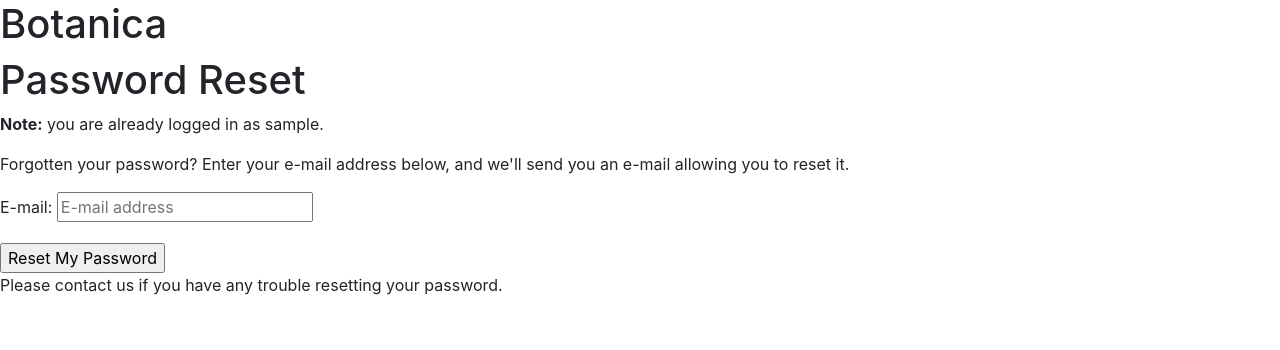
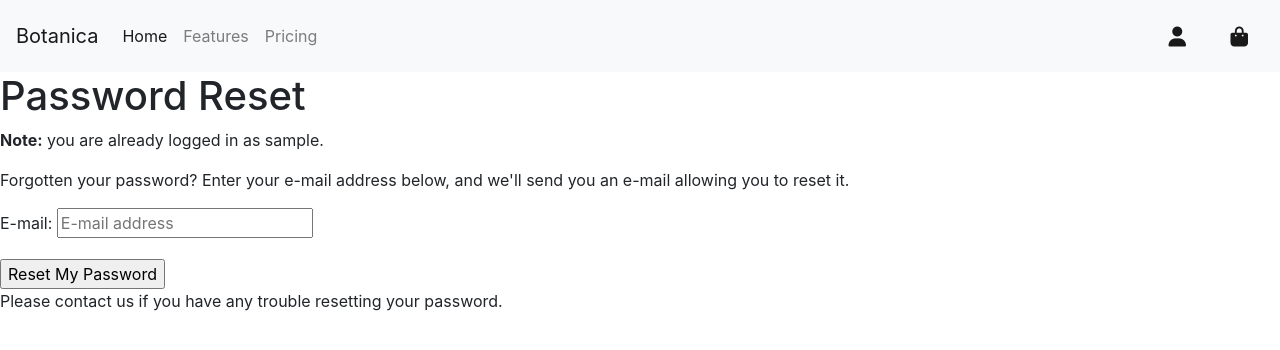
Before and after one commit to meganw22/botanica, a Django app: page /accounts/password/reset/ in a window 1280 px wide. Shown: the top 350 px of the page. Run offline with Django 3.2, Linux system fonts and the light colour scheme; the visitor is signed in with stand-in values (Sample User, id 1); some libraries are stand-ins or nearby versions.

Commit message:
Addition of nav bar

```diff
--- a/botanica/settings.py
+++ b/botanica/settings.py
@@ -136,8 +136,9 @@ USE_TZ = True
 # https://docs.djangoproject.com/en/3.2/howto/static-files/
 
 STATIC_URL = '/static/'
+STATICFILES_DIRS = (os.path.join(BASE_DIR, 'static'),)
 
-# Default primary key field type
-# https://docs.djangoproject.com/en/3.2/ref/settings/#default-auto-field
+MEDIA_URL = '/media/'
+MEDIA_ROOT = os.path.join(BASE_DIR, 'media')
 
 DEFAULT_AUTO_FIELD = 'django.db.models.BigAutoField'
--- /dev/null
+++ b/static/css/base.css
@@ -0,0 +1,13 @@
+/* ----------------------------------------Nav bar  */
+
+.dropdown-toggle::after {
+    display: none;
+}
+
+li {
+    list-style: none;
+}
+
+.navbar {
+    background-color: bisque;
+}
--- a/templates/base.html
+++ b/templates/base.html
@@ -1,3 +1,5 @@
+{% load static %}
+
 <!doctype html>
 <html lang="en">
 
@@ -16,12 +18,15 @@
     {% endblock %}
 
     {% block extra_css %}
+    <script src="https://kit.fontawesome.com/953780aa69.js" crossorigin="anonymous"></script>
+    <link rel="stylesheet" href="{% static 'css/base.css' %}">
     {% endblock %}
 
     {% block corejs %}
     <script src="https://code.jquery.com/jquery-3.4.1.slim.min.js" integrity="sha384-J6qa4849blE2+poT4WnyKhv5vZF5SrPo0iEjwBvKU7imGFAV0wwj1yYfoRSJoZ+n" crossorigin="anonymous"></script>
     <script src="https://cdn.jsdelivr.net/npm/popper.js@1.16.0/dist/umd/popper.min.js" integrity="sha384-Q6E9RHvbIyZFJoft+2mJbHaEWldlvI9IOYy5n3zV9zzTtmI3UksdQRVvoxMfooAo" crossorigin="anonymous"></script>
     <script src="https://stackpath.bootstrapcdn.com/bootstrap/4.4.1/js/bootstrap.min.js" integrity="sha384-wfSDF2E50Y2D1uUdj0O3uMBJnjuUD4Ih7YwaYd1iqfktj0Uod8GCExl3Og8ifwB6" crossorigin="anonymous"></script>
+
     {% endblock %}
 
     {% block extra_js %}
@@ -31,12 +36,63 @@
 </head>
 
 <body>
-    <h1>Botanica</h1>
     <header class="container-fluid fixed-top"></header>
+    <nav class="navbar navbar-expand-lg navbar-light bg-light">
+        <a class="navbar-brand" href="#">Botanica</a>
+        <button class="navbar-toggler" type="button" data-toggle="collapse" data-target="#navbarText" aria-controls="navbarText" aria-expanded="false" aria-label="Toggle navigation">
+            <span class="navbar-toggler-icon"></span>
+        </button>
+        <div class="collapse navbar-collapse" id="navbarText">
+            <ul class="navbar-nav mr-auto">
+            <li class="nav-item active">
+                <a class="nav-link" href="#">Home <span class="sr-only">(current)</span></a>
+            </li>
+            <li class="nav-item">
+                <a class="nav-link" href="#">Features</a>
+            </li>
+            <li class="nav-item">
+                <a class="nav-link" href="#">Pricing</a>
+            </li>
+            </ul>
+            <span class="navbar-text">
+                <ul class="list-inline list-unstyled text-center text-lg-right my-0">
+                    <li class="list-inline-item dropdown">
+                        <a class="text-black nav-link" href="#" id="user-options" data-toggle="dropdown" aria-haspopup="true" aria-expanded="false">
+                            <div class="text-center">
+                                <div><i class="fas fa-user fa-lg"></i></div>
+                            </div>
+                        </a>
+                        <div class="dropdown-menu border-0" aria-labelledby="user-options">
+                            {% if request.user.is_authenticated %}
+                                {% if request.user.is_superuser %}
+                                    <a href="" class="dropdown-item">Product Management</a>
+                                {% endif %}
+                                <a href="" class="dropdown-item">My Profile</a>
+                                <a href="{% url 'account_logout' %}" class="dropdown-item">Logout</a>
+                            {% else %}
+                                <a href="{% url 'account_signup' %}" class="dropdown-item">Register</a>
+                                <a href="{% url 'account_login' %}" class="dropdown-item">Login</a>
+                            {% endif %}
+                        </div>
+                    </li>
+                    <li class="list-inline-item">
+                        <a class="{% if grand_total %}text-info font-weight-bold{% else %}text-black{% endif %} nav-link" href="">
+                            <div class="text-center">
+                                <div><i class="fas fa-shopping-bag fa-lg"></i></div>
+                            </div>
+                        </a>
+                    </li>
+                </ul>
+            </span>
+        </div>
+        </nav>
 
     {% if messages %}
     <div class="message-container"></div>
     {% endif %}
+
+    {% block page_header %}
+    {% endblock %}
 
     {% block content %}
     {% endblock %}
```
Also changed, not shown: home/templates/home/index.html (+11 -1 lines). Lines whose indentation alone changed are shown as unchanged.
